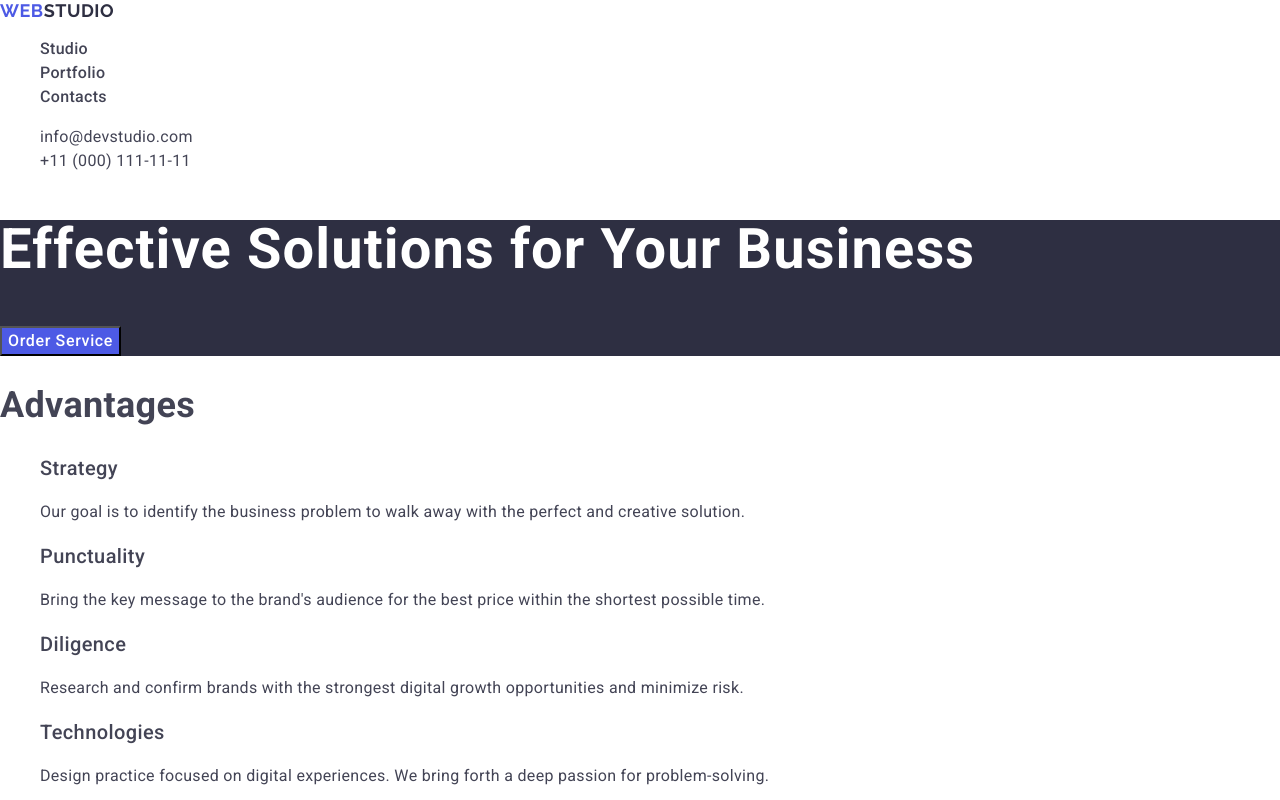
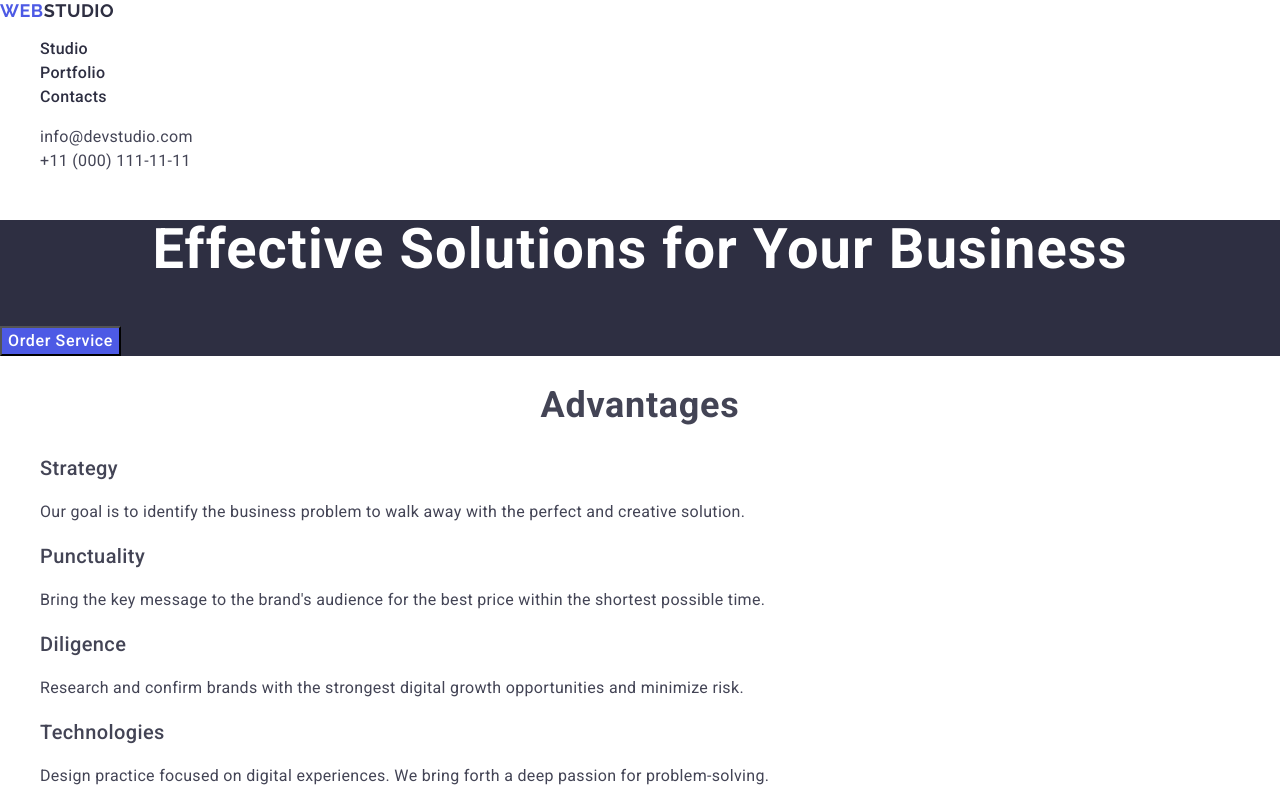
Before and after one commit to ViktorBond7/goit-markup-hw-02, a plain HTML site: page index.html in a window 1280 px wide. Shown: the top 800 px of the page. Drawn offline with nearby package versions, Linux system fonts and the light colour scheme; a web font is replaced by a local one.

Commit message:
update corect

```diff
--- a/css/styles.css
+++ b/css/styles.css
@@ -47,7 +47,8 @@ button {
 .header-nav-link {
   font-weight: 500;
   line-height: 1.5;
-  color: currentColor;
+  /* color: currentColor; */
+  color: var(--primary-accent-color);
 }
 
 .header-nav-link:hover,
@@ -55,12 +56,15 @@ button {
   color: var(--hover-color);
 }
 
+.header-address {
+  font-style: normal;
+}
+
 .address-link {
   font-size: 16px;
   line-height: 1.5;
   color: #434455;
   /* color: currentColor; */
-  font-style: normal;
 }
 
 .address-link:hover,
@@ -78,6 +82,7 @@ button {
   line-height: 1.07;
   color: #fff;
   letter-spacing: 0.02em;
+  text-align: center;
 }
 
 .button-hero {
@@ -109,6 +114,10 @@ button {
   font-weight: 700;
   font-size: 36px;
   line-height: 1.11;
+  color: var(-primary-accent-color);
+  text-align: center;
+  letter-spacing: 0.02em;
+  text-transform: capitalize;
 }
 
 .section-our-team {
```
